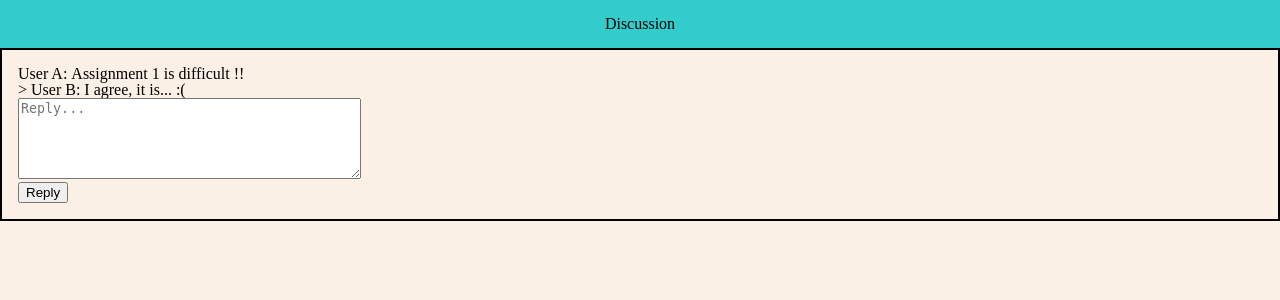
After one commit to mikepoullas/COMP5531_GROUP_4_Winter_2022, a PHP site: page /discussion.htm in a window 1280 px wide. The commit adds this page. Shown: the top 300 px of the page. Run offline with PHP 8.4, Linux system fonts and the light colour scheme.

Commit message:
add css reset

```diff
--- /dev/null
+++ b/project files/discussion.htm
@@ -0,0 +1,34 @@
+<!DOCTYPE html>
+<html lang="en">
+
+<head>
+    <meta charset="UTF-8">
+    <meta http-equiv="X-UA-Compatible" content="IE=edge">
+    <meta name="viewport" content="width=device-width, initial-scale=1.0">
+    <link rel="stylesheet" href="style.css" />
+    <title>Discussion</title>
+</head>
+
+<body>
+    <div class="header">
+        <h1>Discussion</h1>
+    </div>
+
+    <div class="container discussion">
+        <div class="post">
+            <h1>User A: </h1>
+            <h1 class="title">Assignment 1 is difficult !!</h1>
+        </div>
+        <div class="reply">
+            <p> > </p>
+            <h2>User B: </h2>
+            <p class="reply">I agree, it is... :(</p>
+        </div>
+
+        <textarea name="reply" id="reply" cols="40" rows="5" placeholder="Reply..."></textarea>
+        <button type="submit">Reply</button>
+
+    </div>
+</body>
+
+</html>
--- a/project files/style.css
+++ b/project files/style.css
@@ -1,3 +1,141 @@
+/* http://meyerweb.com/eric/tools/css/reset/
+   v2.0 | 20110126
+   License: none (public domain)
+*/
+
+html,
+body,
+div,
+span,
+applet,
+object,
+iframe,
+h1,
+h2,
+h3,
+h4,
+h5,
+h6,
+p,
+blockquote,
+pre,
+a,
+abbr,
+acronym,
+address,
+big,
+cite,
+code,
+del,
+dfn,
+em,
+img,
+ins,
+kbd,
+q,
+s,
+samp,
+small,
+strike,
+strong,
+sub,
+sup,
+tt,
+var,
+b,
+u,
+i,
+center,
+dl,
+dt,
+dd,
+ol,
+ul,
+li,
+fieldset,
+form,
+label,
+legend,
+table,
+caption,
+tbody,
+tfoot,
+thead,
+tr,
+th,
+td,
+article,
+aside,
+canvas,
+details,
+embed,
+figure,
+figcaption,
+footer,
+header,
+hgroup,
+menu,
+nav,
+output,
+ruby,
+section,
+summary,
+time,
+mark,
+audio,
+video {
+    margin: 0;
+    padding: 0;
+    border: 0;
+    font-size: 100%;
+    font: inherit;
+    vertical-align: baseline;
+}
+
+/* HTML5 display-role reset for older browsers */
+article,
+aside,
+details,
+figcaption,
+figure,
+footer,
+header,
+hgroup,
+menu,
+nav,
+section {
+    display: block;
+}
+
+body {
+    line-height: 1;
+}
+
+ol,
+ul {
+    list-style: none;
+}
+
+blockquote,
+q {
+    quotes: none;
+}
+
+blockquote:before,
+blockquote:after,
+q:before,
+q:after {
+    content: '';
+    content: none;
+}
+
+table {
+    border-collapse: collapse;
+    border-spacing: 0;
+}
+
+/***********************************************************/
+
 body {
     margin: 0 auto;
     font-family: 'Times New Roman', Times, serif;
@@ -50,3 +188,16 @@ form div {
     display: table-cell;
     vertical-align: middle;
 }
+
+.container.discussion {
+    padding: 1em;
+    border: 2px solid black;
+}
+
+.container.discussion>div>* {
+    display: inline-block;
+}
+
+.container.discussion>button {
+    display: block;
+}
```
